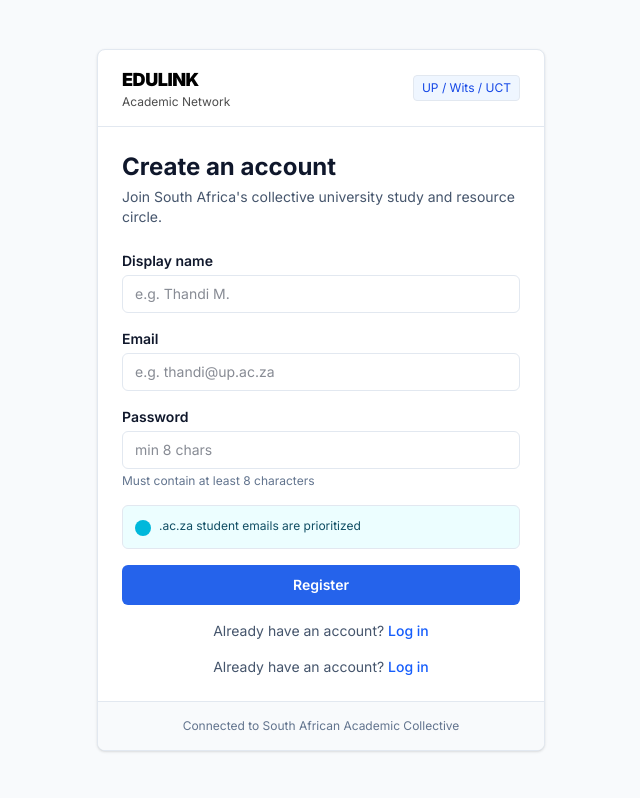
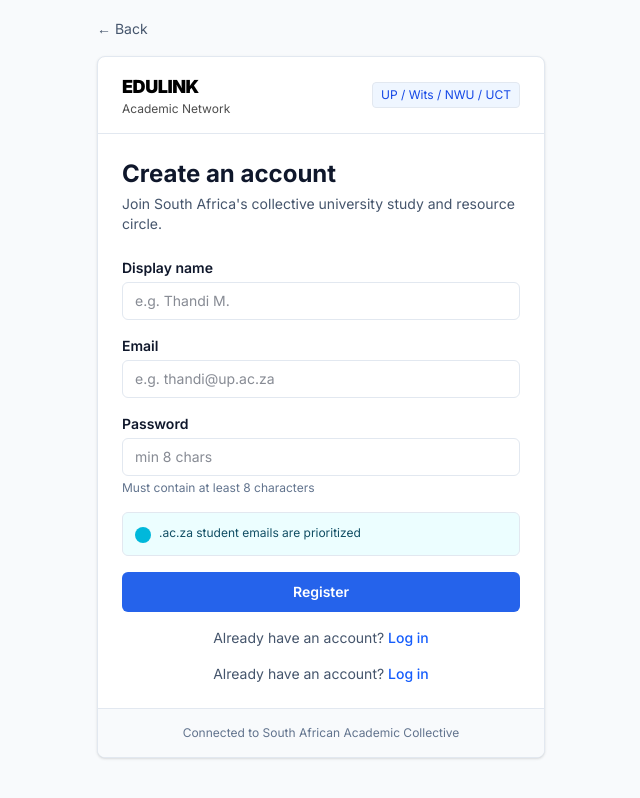
Before and after one commit to ThamiRoneo/EduLink, a Next.js app in the folder web/: page /register in a window 1280 px wide. Shown: the whole page, without its empty margins (319-959 px from the left). Built offline with nearby package versions, Linux system fonts and the light colour scheme; no server answers.

Commit message:
Update auth pages and next config

```diff
--- a/web/next.config.ts
+++ b/web/next.config.ts
@@ -2,8 +2,6 @@
 
 const nextConfig: NextConfig = {
   /* config options here */
-  cacheComponents: true,
-  partialPrefetching: true,
   turbopack: {
     rules: {
       "*.css": {
--- a/web/src/app/(auth)/login/page.tsx
+++ b/web/src/app/(auth)/login/page.tsx
@@ -3,7 +3,11 @@
 
 export default function LoginPage() {
   return (
-    <div className="min-h-screen bg-slate-50 flex items-center justify-center p-4">
+    <div className="min-h-screen bg-slate-50 p-4">
+      <div className="w-full max-w-md mx-auto mb-4">
+        <Link href="/" className="text-sm text-slate-600 hover:text-slate-900">← Back</Link>
+      </div>
+      <div className="flex items-center justify-center">
         <div className="w-full max-w-md">
           <div className="bg-white border border-slate-200 rounded-lg shadow-sm overflow-hidden">
             <div className="px-4 sm:px-6 py-4 border-b border-slate-200 flex items-center justify-between">
@@ -28,5 +32,6 @@
           </div>
         </div>
       </div>
+    </div>
   )
 }
--- a/web/src/app/(auth)/register/page.tsx
+++ b/web/src/app/(auth)/register/page.tsx
@@ -5,7 +5,11 @@
 
 export default function RegisterPage() {
   return (
-    <div className="min-h-screen bg-slate-50 flex items-center justify-center p-4">
+    <div className="min-h-screen bg-slate-50 p-4">
+      <div className="w-full max-w-md mx-auto mb-4">
+        <Link href="/" className="text-sm text-slate-600 hover:text-slate-900">← Back</Link>
+      </div>
+      <div className="flex items-center justify-center">
         <div className="w-full max-w-md">
           <div className="bg-white border border-slate-200 rounded-lg shadow-sm overflow-hidden">
             <div className="px-4 sm:px-6 py-4 border-b border-slate-200 flex items-center justify-between">
@@ -15,7 +19,7 @@
                   <p className="text-xs text-black/70">Academic Network</p>
                 </div>
               </Link>
-            <span className="text-xs px-2 py-1 bg-blue-50 text-blue-700 border border-blue-200 rounded">UP / Wits / UCT</span>
+              <span className="text-xs px-2 py-1 bg-blue-50 text-blue-700 border border-blue-200 rounded">UP / Wits / NWU / UCT</span>
             </div>
             <div className="p-4 sm:p-6">
               <div className="mb-6">
@@ -30,5 +34,6 @@
           </div>
         </div>
       </div>
+    </div>
   )
 }
```
Lines whose indentation alone changed are shown as unchanged.
